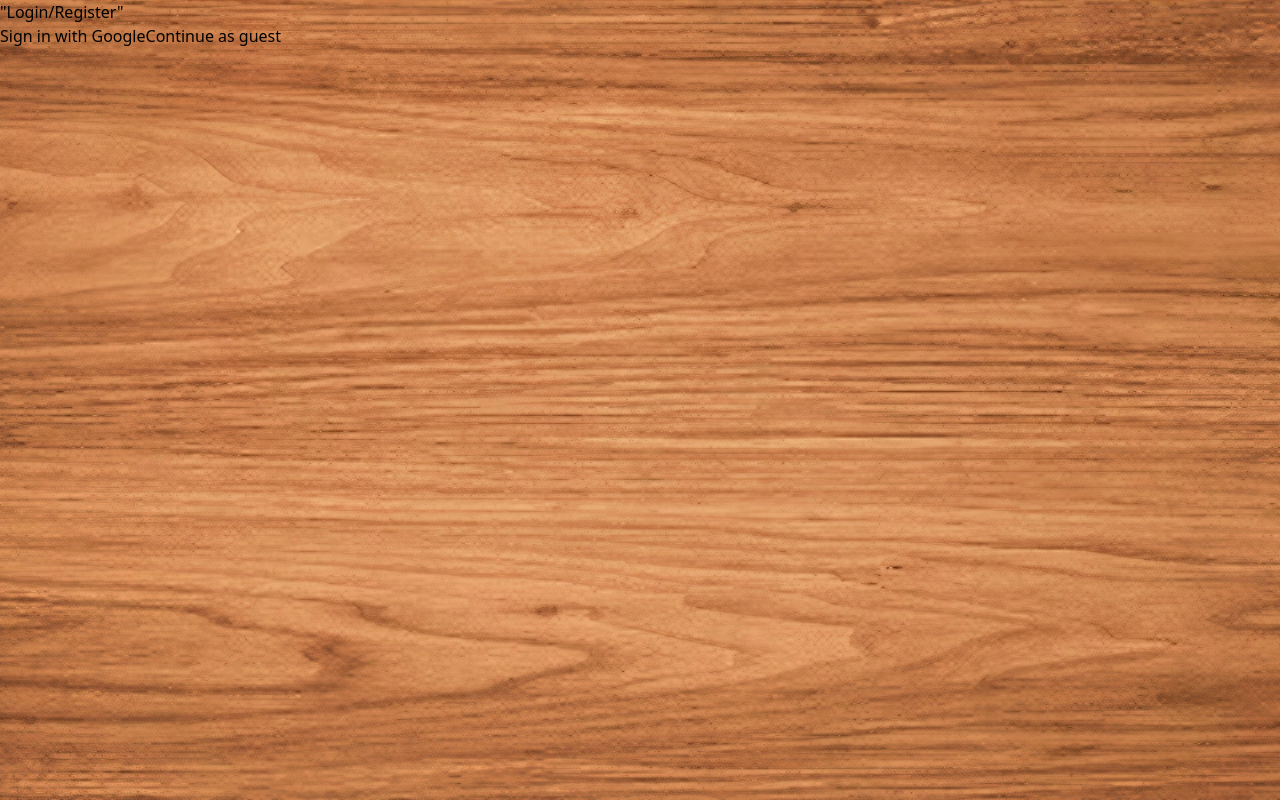
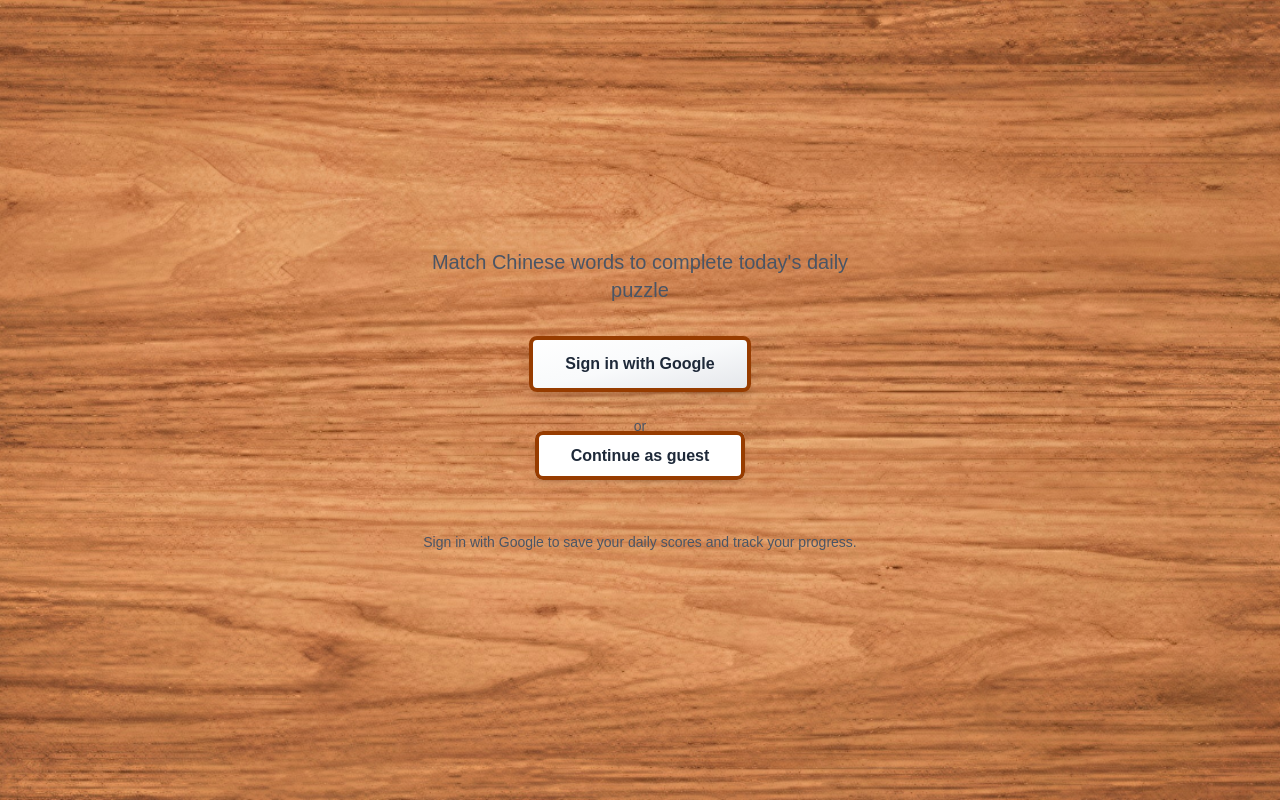
Before and after one commit to NicolasWinsten/zimi, a Next.js app: page /signin in a window 1280 px wide. Built offline with nearby package versions, Linux system fonts and the light colour scheme; no server answers; a web font is replaced by a local one.

Commit message:
signin page

```diff
--- a/app/dictionary.js
+++ b/app/dictionary.js
@@ -9,7 +9,7 @@ import Dictionary from 'public/HSK词典.json';
 
 console.log("loading dictionary...");
 const dictionary = Dictionary.filter(entry => entry.simplified.length == 2)
-  .filter(({level}) => level.includes('old-3'))
+  // .filter(({level}) => level.includes('old-3'))
 
 const dictionarySet = new Set(dictionary.map(entry => entry.simplified))
 
--- a/app/layout.js
+++ b/app/layout.js
@@ -1,11 +1,18 @@
 import 'app/ui/globals.css';
 import Providers from 'app/providers'
+import { MaShanZheng, NotoSerifChinese } from 'app/ui/fonts';
 
 export default function RootLayout({ children }) {
   return (
     <html lang="en">
       <body>
-        <Providers>{children}</Providers>
+        <div className={`${NotoSerifChinese.className} flex flex-col min-h-screen`}>
+
+          {/* Main content */}
+          <main className="flex-1">
+            <Providers>{children}</Providers>
+          </main>
+        </div>
       </body>
     </html>
   )
--- a/app/page.js
+++ b/app/page.js
@@ -2,10 +2,21 @@ import GameView from "app/game-view";
 import { getTodaysWords } from "app/dictionary";
 import { currentDateSeed } from "app/utils";
 import DailyTimer from "app/daily-timer";
-import SignInButton from "app/signin-button";
+import { NotoSerifChinese } from "app/ui/fonts";
+import SignInButton from "app/usersession-button";
 
-function Header({ title }) {
-  return <h1>{title ? title : 'Default title'}</h1>;
+function ZimiBanner() {
+return (
+  <header>
+    <div className="flex items-center justify-center py-4">
+      <div className={`${NotoSerifChinese.className} flex items-center gap-3`}>
+        <h1 className="text-3xl font-bold text-gray-800 underline">ZiMi 字谜</h1>
+        <SignInButton />
+      </div>
+    </div>
+  </header>
+)
+
 }
 
 export default async function Page() {
@@ -16,10 +27,9 @@ export default async function Page() {
 
   return (
       <div>
-        <Header title="ZiMi字谜!" />
+        <ZimiBanner />
         <DailyTimer />
         <GameView words={todaysWords} />
-        <SignInButton />
       </div>
   );
 }
--- a/app/signin-button.js
+++ b/app/signin-button.js
@@ -1,19 +1,41 @@
 "use client"
 import { useSession, signIn, signOut } from "next-auth/react"
+import { useRouter } from "next/navigation"
+import Link from "next/link"
+import { useEffect } from "react"
 
 export default function SignInButton() {
   const { data: session, status } = useSession()
+  const router = useRouter()
+
+  // Redirect to main page once authenticated
+  useEffect(() => {
+    if (status === "authenticated") {
+      router.push("/")
+    }
+  }, [status, router])
 
   if (status === 'loading') return null
 
-  if (session) {
+  if (status === "authenticated") {
     return (
-      <div style={{ display: 'flex', gap: 8, alignItems: 'center' }}>
-        <span>{session.user?.name ?? session.user?.email}</span>
-        <button onClick={signOut}>Sign out</button>
+      <div className="flex flex-col items-center gap-4">
+        <div className="px-8 py-3 rounded-lg bg-gradient-to-br from-white via-gray-50 to-gray-200 border-4 border-amber-800 shadow-lg">
+          <p className="text-gray-800 font-semibold">{session.user?.name ?? session.user?.email}</p>
+        </div>
+        <button
+          onClick={signOut}
+          className="px-8 py-3 rounded-lg bg-red-500 hover:bg-red-600 text-white font-semibold border-4 border-red-700 shadow-md hover:shadow-lg transition-all duration-200"
+        >
+          Sign out
+        </button>
       </div>
     )
   }
 
-  return <button onClick={() => signIn('google')}>Sign in with Google</button>
+  if (status === "unauthenticated")
+    return (
+      <Link href="/signin">Sign in</Link>
+    )
+
 }
--- a/app/signin/page.js
+++ b/app/signin/page.js
@@ -1,15 +1,58 @@
+"use client";
 import Link from "next/link";
-import SignInButton from "../signin-button";
+import { NotoSerifChinese } from "../ui/fonts";
+import { signIn, useSession } from "next-auth/react"
+import { useRouter } from "next/navigation"
+import { useEffect } from "react"
 
+function LoginProviderButton({provider}) {
+  const { status } = useSession()
+  const router = useRouter()
+
+  // Redirect to main page once authenticated
+  useEffect(() => {
+    if (status === "authenticated") {
+      router.push("/")
+    }
+  }, [status, router])
+
+  return (
+    <button
+      onClick={() => signIn(provider)}
+      className="px-8 py-3 rounded-lg bg-gradient-to-br from-white via-gray-50 to-gray-200 border-4 border-amber-800 shadow-lg hover:shadow-xl transition-all duration-200 font-semibold text-gray-800"
+    >
+      Sign in with {provider.charAt(0).toUpperCase() + provider.slice(1)}
+    </button>
+  )
+}
 
 export default function Page() {
+  return (
+    <div className={`${NotoSerifChinese.className} min-h-screen flex items-center justify-center p-4`}>
+      <div className="flex flex-col items-center gap-8">
+        <p className="text-xl text-gray-600 text-center max-w-md">
+          Match Chinese words to complete today's daily puzzle
+        </p>
 
-  return (
-      <div>
-        <h1>"Login/Register" </h1>
+        {/* Sign in section */}
+        <div className="flex flex-col items-center gap-6">
+          <div>
+            <LoginProviderButton provider={"google"} />
+          </div>
 
-        <SignInButton />
-        <Link href="/">Continue as guest</Link>
+          <div className="text-center">
+            <p className="text-sm text-gray-600 mb-2">or</p>
+            <Link href="/" className="px-8 py-3 rounded-lg border-4 border-amber-800 bg-white hover:bg-gray-100 transition-all duration-200 font-semibold text-gray-800 shadow-md hover:shadow-lg">
+              Continue as guest
+            </Link>
+          </div>
+        </div>
+
+        {/* Footer info */}
+        <div className="mt-8 text-center text-gray-600 text-sm max-w-md">
+          <p>Sign in with Google to save your daily scores and track your progress.</p>
+        </div>
       </div>
+    </div>
   );
 }
--- /dev/null
+++ b/app/usersession-button.js
@@ -0,0 +1,26 @@
+"use client";
+
+import { useSession, signOut } from "next-auth/react";
+import Link from "next/link";
+
+export default function SignInButton() {
+  const { data: session, status } = useSession()
+  if (status === "authenticated") {
+    return (
+    <div>
+      <p>Signed in as {session.user.name}</p>
+      <button onClick={signOut}>Sign out</button>
+    </div>
+
+  )
+  } else {
+    return (
+      <Link
+        href="/signin"
+        className="px-8 py-3 rounded-lg bg-gradient-to-br from-white via-gray-50 to-gray-200 border-4 border-amber-800 shadow-lg hover:shadow-xl transition-all duration-200 font-semibold text-gray-800"
+      >
+        Go Sign in
+      </Link>
+    );
+  }
+}
```
